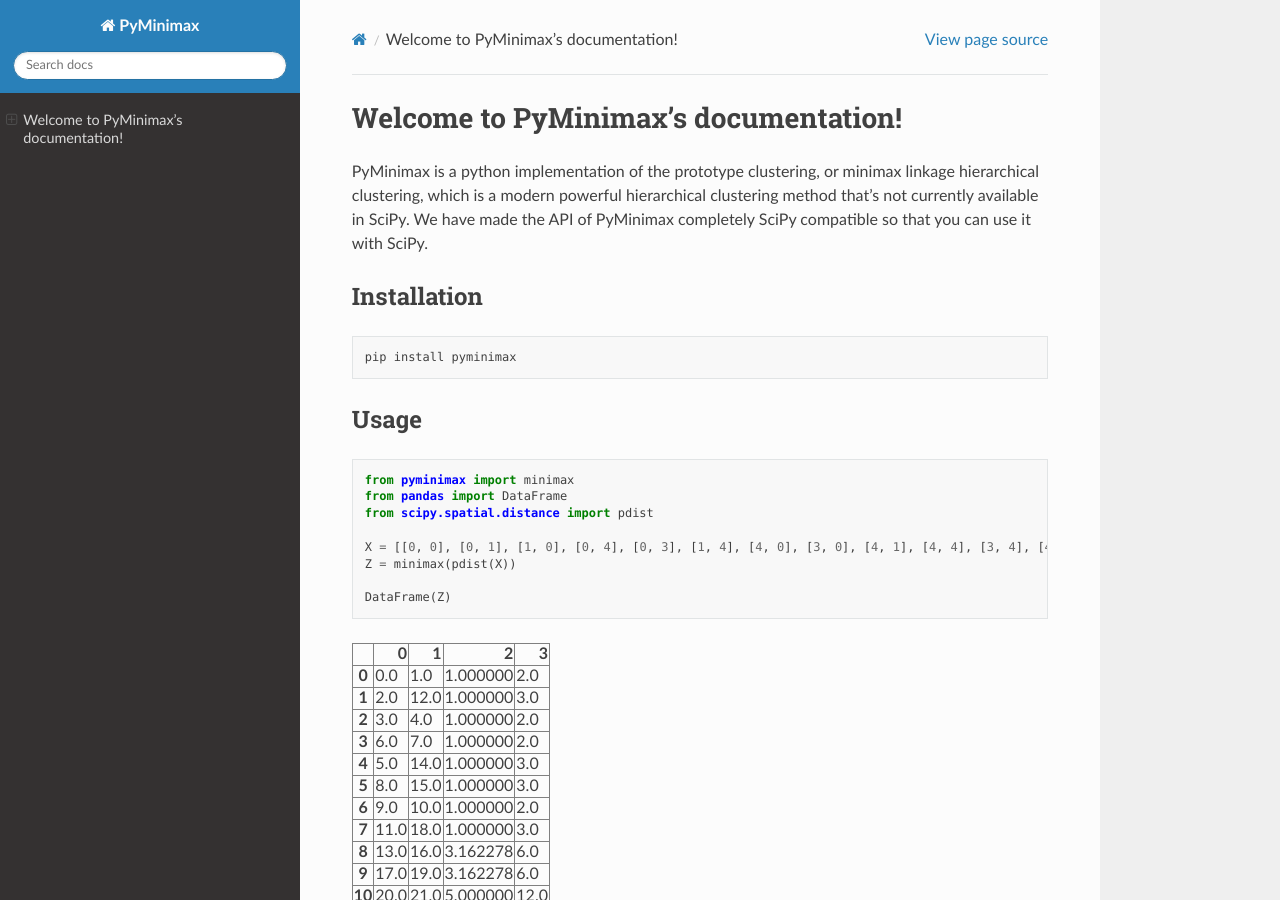
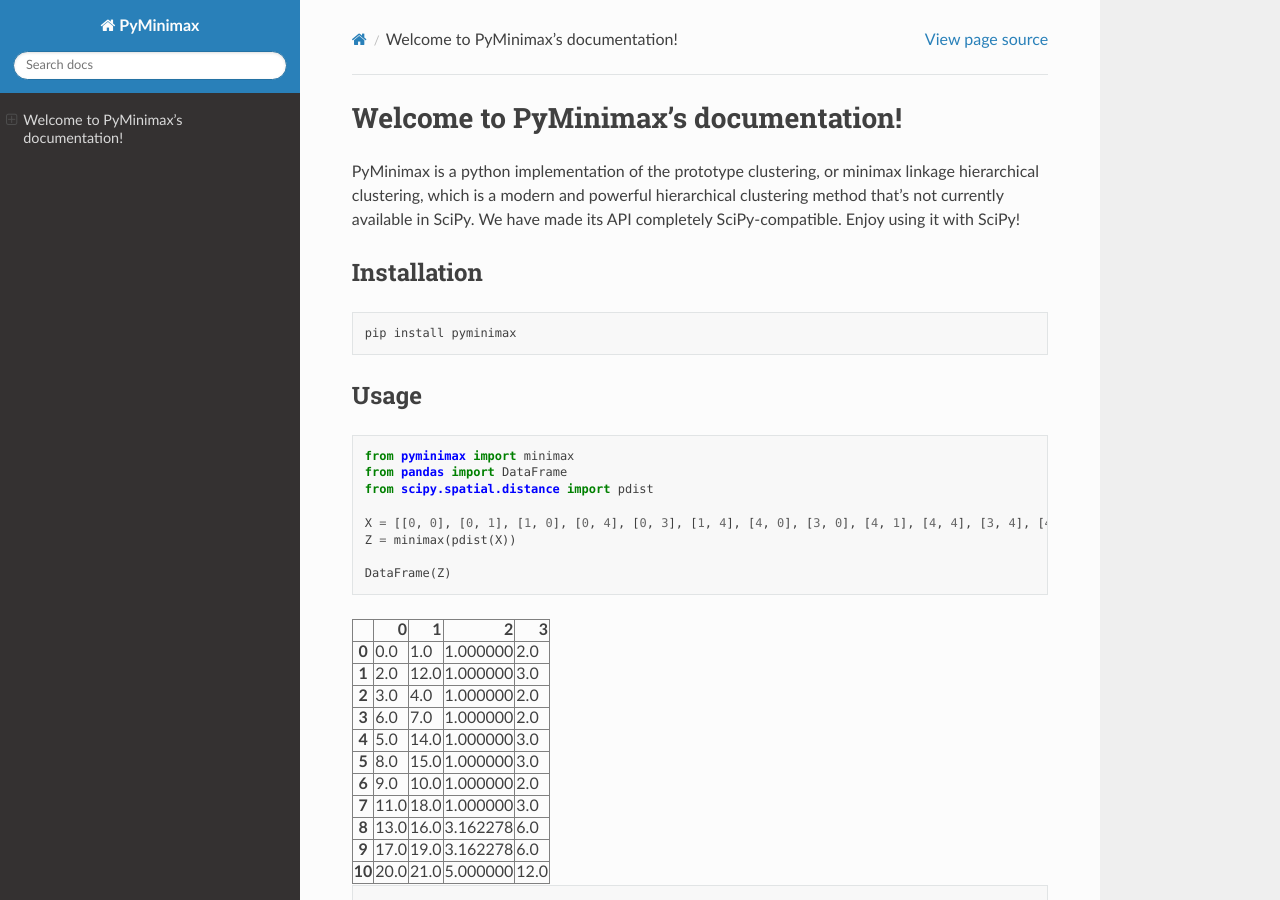
Before and after one commit to beginnerSC/pyminimax, a Sphinx documentation site: the page built from docs/source/index.rst, in a window 1280 px wide and 900 px high. Built offline with Sphinx 7.4.7 and the Read the Docs theme 2.0.0, drawn with Linux system fonts in a browser that asks for light colours.

Commit message:
autosave

```diff
--- a/docs/source/index.rst
+++ b/docs/source/index.rst
@@ -3,8 +3,8 @@ Welcome to PyMinimax’s documentation!
 
 .. toctree:: :maxdepth: 1 :caption: Contents:
 
-PyMinimax is a python implementation of the prototype clustering, or minimax linkage hierarchical clustering, which is a modern powerful hierarchical clustering method that's not currently available in SciPy.
-We have made the API of PyMinimax completely SciPy compatible so that you can use it with SciPy.
+PyMinimax is a python implementation of the prototype clustering, or minimax linkage hierarchical clustering, which is a modern and powerful hierarchical clustering method that's not currently available in SciPy.
+We have made its API completely SciPy-compatible. Enjoy using it with SciPy!
 
 
 Installation
```
